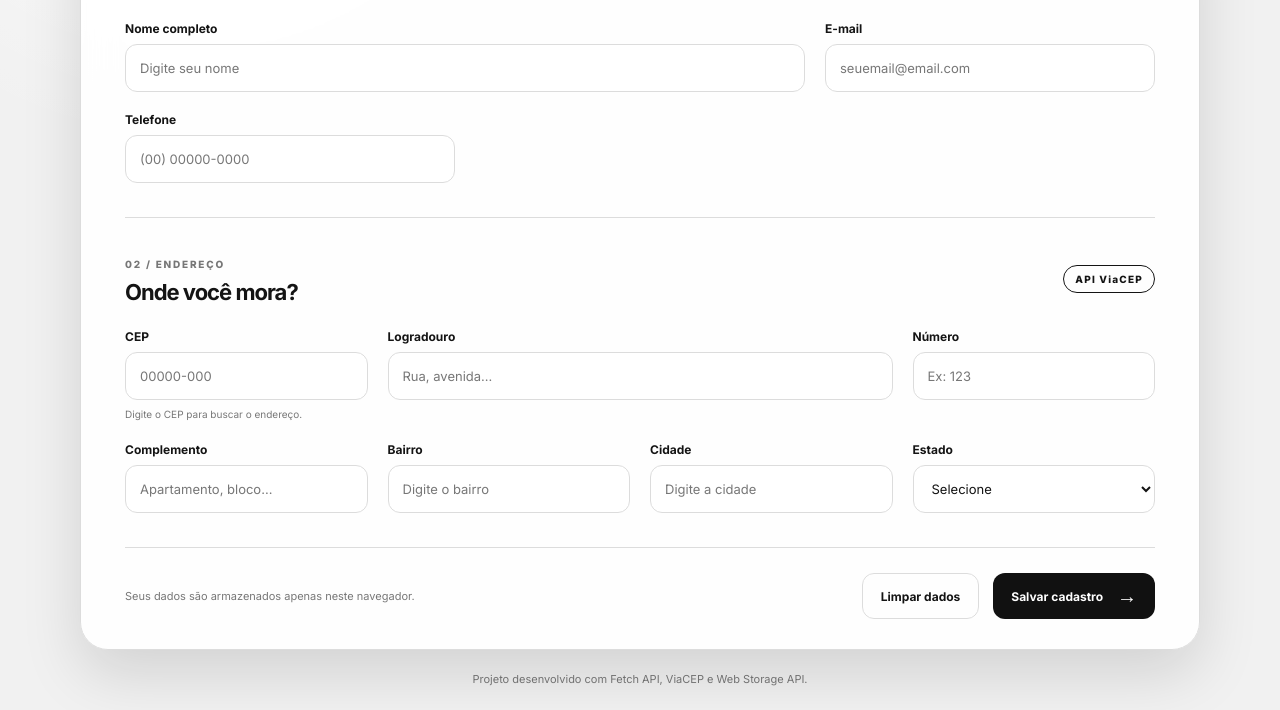
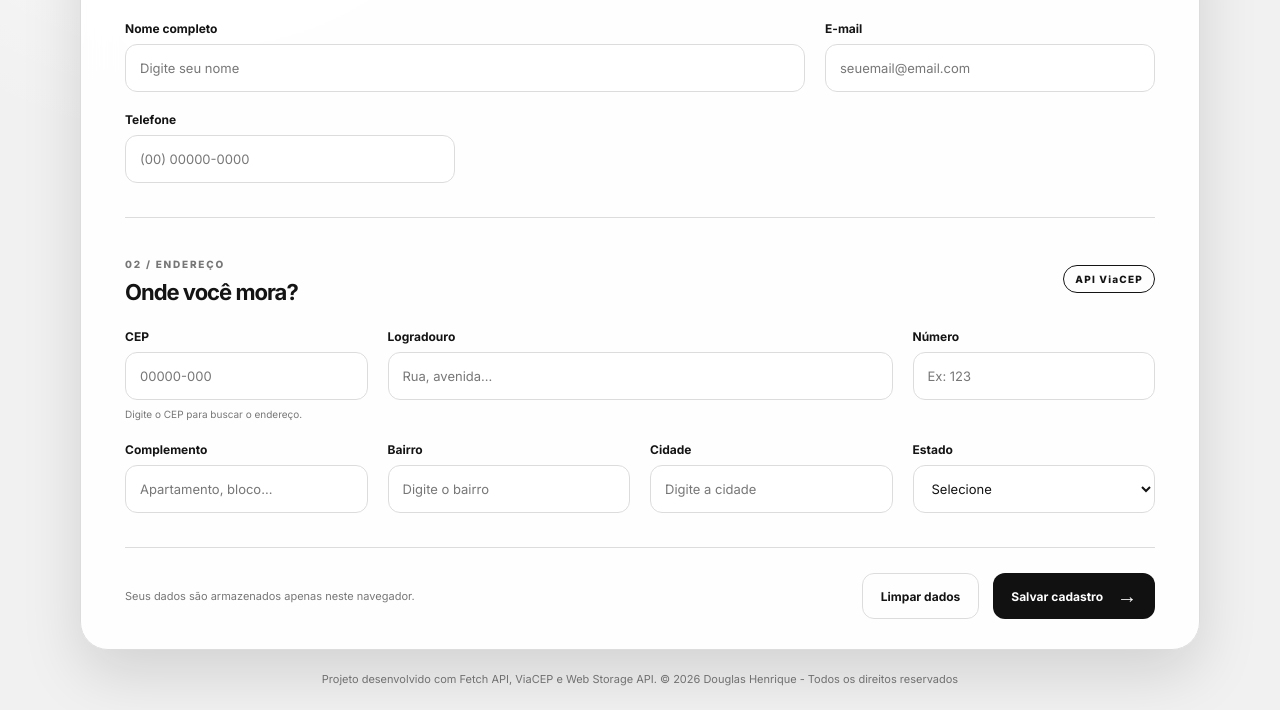
Before and after one commit to yyunkprod0244-gif/CADASTRO-INTELIGENTE, a plain HTML site: page index.html in a window 1280 px wide. Shown: the part 539-1249 px from the top of the page. Drawn offline with Linux system fonts and the light colour scheme.

Commit message:
footer direitos

```diff
--- a/index.html
+++ b/index.html
@@ -261,6 +261,7 @@
 
     <footer>
       Projeto desenvolvido com Fetch API, ViaCEP e Web Storage API.
+        © 2026 Douglas Henrique - Todos os direitos reservados
     </footer>
 
   </main>
```
